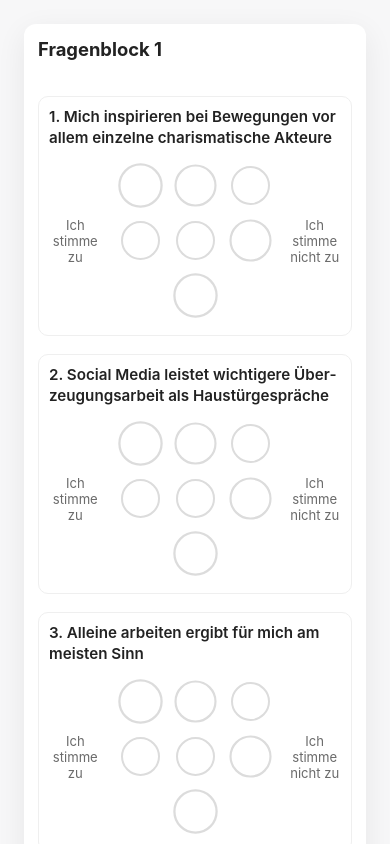
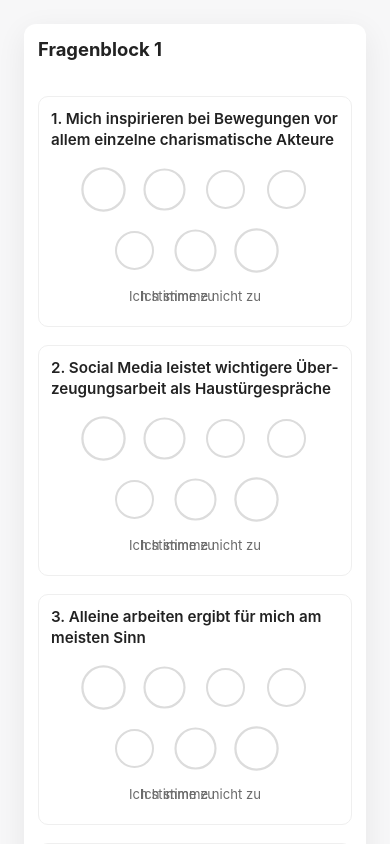
Before and after one commit to thjabs/16PoliticalPersonalities, a plain HTML site: page index.html in a window 390 px wide. Both pictures are taken after a click on the button "Start". Shown: the top 844 px of the page. Drawn offline with Linux system fonts and the light colour scheme.

Commit message:
Update CSS für Mobile

```diff
--- a/style.css
+++ b/style.css
@@ -1,6 +1,6 @@
 /* =========================
-   style.css — komplette Version
-   (Basisstyles + Mobile-Fixes für Fragenblöcke)
+   style.css — komplett (aktualisiert)
+   Enthält: Desktop-Basis + Mobile-Grid-Fix für die Quiz-Fragen
    ========================= */
 
 /* Basis-Layout */
@@ -98,6 +98,7 @@ h2 {
   display: flex;
   flex-direction: column;
   gap: 10px;
+  background: transparent;
 }
 .q-text {
   font-weight: 600;
@@ -112,7 +113,7 @@ h2 {
   padding-bottom: 6px;
 }
 
-/* the option row */
+/* the option row (desktop default: inline flex with left/options/right) */
 .scale-row {
   display: flex;
   align-items: center;
@@ -187,7 +188,7 @@ h2 {
   justify-content: center;
   margin-top: 8px;
 }
-/* responsive image styling (angepasst - du kannst Werte ändern) */
+/* responsive image styling (angepasst) */
 .profile-image img {
   max-width: 360px;
   width: 100%;
@@ -252,26 +253,30 @@ h2 {
 }
 
 /* --------------------------------------------------
-   Responsive-Fixes: nur für die Quiz/Fragen-Bereiche
-   Wir greifen gezielt nur bei Sektionen an, deren id mit "quiz" beginnt.
-   Dadurch bleiben Intro- und Ergebnis-Seite unverändert.
+   Desktop / Tablet: bisherige Regeln bleiben aktiv.
+   Mobile-Fix (weiter unten) überschreibt nur kleine Viewports.
    -------------------------------------------------- */
 
+/* -----------------------------
+   MOBILE: Quiz-Fix mit CSS Grid
+   Ziel:
+   - Frage normal oben
+   - darunter: zentrierte Kreise (alle 7 sichtbar)
+   - darunter: beide Rand-Notizen in einer Zeile (links/rechts)
+   - äußere Kreise nur leicht größer, ohne das Layout zu sprengen
+   ----------------------------- */
+
 @media (max-width: 640px) {
-  /* Reduziere Innenabstand in den Quiz-Karten etwas */
-  section[id^="quiz"] .screen,
+  /* Container & Karten in Quiz-Bereichen kompakter machen */
   section[id^="quiz"] {
-    padding: 16px;
+    padding: 14px;
     box-sizing: border-box;
   }
-
-  /* Fragen kompakter und lesbarer machen */
   section[id^="quiz"] .question {
-    padding: 10px;
+    padding: 12px;
     gap: 8px;
+    overflow: visible;
   }
-
-  /* Frage-Text: kleiner, besser umbrechend */
   section[id^="quiz"] .q-text {
     font-size: 1rem;
     line-height: 1.35;
@@ -280,193 +285,89 @@ h2 {
     hyphens: auto;
   }
 
-  /*
-    Likert-Row: erlaubt Umbruch und zentriert die Elemente.
-    Wichtig: die left/right labels sitzen jetzt neben der Skala und müssen
-    auf kleinen Bildschirmen weniger Platz einnehmen.
+  /* ---- Grid-Aufbau für die Skala ----
+     Desktop: .scale-row war flex (left / options / right)
+     Mobile: wir machen .scale-row zu grid:
+       - erste Row: Optionen (zentrisch)
+       - zweite Row: Beschriftungen (beide Labels in derselben Grid-Area)
+     Dadurch können die beiden Labels nebeneinander unter den Kreisen stehen,
+     ohne das HTML ändern zu müssen.
   */
   section[id^="quiz"] .scale-row {
+    display: grid;
+    grid-template-columns: 1fr; /* eine Spalte (alles gestapelt) */
+    grid-template-rows: auto auto;
+    grid-template-areas:
+      "options"
+      "labels";
+    gap: 8px;
+    align-items: center;
+    justify-items: center;
+  }
+
+  /* Desktop-Left/Right werden für Desktop-View weiterhin unterstützt,
+     damit die gleiche HTML-Struktur auch auf Tablet/Desktop funktioniert.
+     Hier geben wir zunächst die grid-areas (für Desktop, bleiben unbenutzt).
+  */
+  section[id^="quiz"] .scale-left-label {
+    grid-area: left;
+  }
+  section[id^="quiz"] .options {
+    grid-area: options;
+  }
+  section[id^="quiz"] .scale-right-label {
+    grid-area: right;
+  }
+
+  /* Für Mobile setzen wir die beiden Label-Elemente in dieselbe Grid-Area ('labels')
+     so dass ihr Inhalt nebeneinander dargestellt werden kann. */
+  section[id^="quiz"] .scale-left-label,
+  section[id^="quiz"] .scale-right-label {
+    grid-area: labels; /* beide teilen sich die Labels-Zeile */
+    display: inline-block; /* damit sie nebeneinander angezeigt werden können */
+    width: 50%; /* jeweils 50% der Breite */
+    box-sizing: border-box;
+    text-align: left;
+    font-size: 0.9rem;
+    color: var(--muted);
+    vertical-align: middle;
+    padding: 4px 6px;
+    word-break: break-word;
+  }
+  /* Rechts-Label rechtsbündig */
+  section[id^="quiz"] .scale-right-label {
+    text-align: right;
+  }
+
+  /* Options: zentriert, erlaubt Umbruch (falls nötig) */
+  section[id^="quiz"] .options {
     display: flex;
-    align-items: center;
     justify-content: center;
     gap: 10px;
-    flex-wrap: wrap; /* Erlaubt Umbruch der Optionen auf mehrere Zeilen */
-  }
-
-  /* Labels links/rechts: kleiner, mehrbreitiger, umbrechbar */
-  section[id^="quiz"] .scale-left-label,
-  section[id^="quiz"] .scale-right-label {
-    width: auto; /* flexibel */
-    max-width: 36%;
-    text-align: center;
-    font-size: 0.88rem;
-    color: var(--muted);
-    white-space: normal;
-    word-break: break-word;
-  }
-
-  /* Optionscontainer: erlaubt Umbruch */
-  section[id^="quiz"] .options {
-    justify-content: center;
-    gap: 8px;
-    flex-wrap: wrap;
+    flex-wrap: wrap; /* falls nicht genug Platz in einer Reihe */
+    align-items: center;
     max-width: 100%;
   }
 
-  /* Kreise: Wir begrenzen die max-width / max-height, damit Inline-Styles
-     vom JS nicht zu groß wirken auf kleinen Displays.
-     max-width / max-height beeinflussen sogar Inline width/height durch CSS constraints. */
+  /* Feste, responsive Größe der Kreise (überschreibt inline styles vom JS)
+     clamp(min, preferred, max) sorgt für sauberes Skalieren */
   section[id^="quiz"] .option {
-    /* Verbessert Touch-Bedienbarkeit durch Mindestgröße, aber verhindert zu große Kreise */
+    box-sizing: border-box;
+    flex: 0 0 auto;
     min-width: 28px;
     min-height: 28px;
-    max-width: 48px; /* Kappe die Breite */
-    max-height: 48px; /* Kappe die Höhe */
-    width: auto !important; /* erlaubt max-width Anwendung */
-    height: auto !important;
-    margin: 4px;
+    width: clamp(30px, 8.2vw, 46px) !important;
+    height: clamp(30px, 8.2vw, 46px) !important;
+    max-width: 46px !important;
+    max-height: 46px !important;
+    margin: 6px;
     border-width: 2px;
   }
 
-  /* Falls du die Radius-Stufen mit transform verwendest, reduzieren wir die Extreme */
+  /* Äußere Kreise leicht größer als mittlere, aber moderat */
   section[id^="quiz"] .option:first-child,
   section[id^="quiz"] .option:last-child {
-    transform: scale(1.35);
-  }
-  section[id^="quiz"] .option:nth-child(2),
-  section[id^="quiz"] .option:nth-last-child(2) {
-    transform: scale(1.15);
-  }
-  section[id^="quiz"] .option:nth-child(3),
-  section[id^="quiz"] .option:nth-last-child(3) {
-    transform: scale(1.05);
-  }
-
-  /* Labels unterhalb der Skala (link/rechts) - falls zusätzlich benötigt */
-  section[id^="quiz"] .scale-labels-question {
-    display: none; /* wir nutzen nur die neben der Skala stehenden Labels */
-  }
-
-  /* Aktionen/Buttons: Platzsparender, nebeneinander aber responsiv */
-  section[id^="quiz"] .actions {
-    justify-content: center;
-    gap: 10px;
-    flex-wrap: wrap;
-  }
-  section[id^="quiz"] .actions .btn {
-    min-width: 100px;
-    padding: 10px 12px;
-  }
-}
-
-/* Extra small screens: nochmals feinjustieren */
-@media (max-width: 400px) {
-  section[id^="quiz"] .q-text {
-    font-size: 0.95rem;
-  }
-  section[id^="quiz"] .scale-left-label,
-  section[id^="quiz"] .scale-right-label {
-    font-size: 0.82rem;
-    max-width: 44%;
-  }
-  section[id^="quiz"] .option {
-    max-width: 42px;
-    max-height: 42px;
-    min-width: 26px;
-    min-height: 26px;
-  }
-}
-
-/* Optional: größere Displays — leicht größere Kreise erlauben */
-@media (min-width: 1200px) {
-  .profile-image img {
-    max-width: 480px;
-  }
-  .option {
-    /* Desktop: Inline Styles from JS bestimmen Größe — hier nur ein maximalwert */
-    max-width: 80px;
-    max-height: 80px;
-  }
-}
-
-/* Ende der Datei */
-/* ---------------------------
-   Mobile-fix (ersetzt/ergänzt)
-   GILT NUR für Quiz-Sektionen
-   --------------------------- */
-@media (max-width: 640px) {
-  /* kompaktere Karten */
-  section[id^="quiz"] {
-    padding: 14px;
-    box-sizing: border-box;
-  }
-  section[id^="quiz"] .question {
-    padding: 10px;
-    gap: 8px;
-    overflow: visible; /* wir kontrollieren Größen, clipping vermeiden */
-  }
-
-  /* Frage-Text: sicher umbrechen */
-  section[id^="quiz"] .q-text {
-    font-size: 1rem;
-    line-height: 1.35;
-    word-break: break-word;
-    overflow-wrap: anywhere;
-    hyphens: auto;
-  }
-
-  /* Skalareihe: drei Spalten (links / mitte / rechts) in Prozent aufteilen */
-  section[id^="quiz"] .scale-row {
-    display: flex;
-    align-items: center;
-    justify-content: space-between; /* Platzverteilung sauber */
-    gap: 8px;
-    flex-wrap: nowrap;
-  }
-
-  /* Labels links/rechts: feste Basis, umbrechbar */
-  section[id^="quiz"] .scale-left-label,
-  section[id^="quiz"] .scale-right-label {
-    flex: 0 0 18%; /* jeweils 18% der Breite */
-    max-width: 18%;
-    text-align: center;
-    font-size: 0.86rem;
-    color: var(--muted);
-    white-space: normal;
-    word-break: break-word;
-  }
-
-  /* Options: darf den verbleibenden Platz einnehmen, aber nicht mehr */
-  section[id^="quiz"] .options {
-    flex: 1 1 64%; /* nimmt ca. 64% der Zeile ein */
-    display: flex;
-    justify-content: center;
-    gap: 8px;
-    flex-wrap: wrap;
-    align-items: center;
-    max-width: 64%;
-  }
-
-  /* KLARE KAPPUNG der Option-Größen (überschreibt inline width/height) */
-  /* Wir setzen eine responsive feste Größe via clamp() + !important, damit JS-Styles nicht ausreißen */
-  section[id^="quiz"] .option {
-    box-sizing: border-box;
-    flex: 0 0 auto;
-    min-width: 26px;
-    min-height: 26px;
-    /* clamp(min, preferred, max) sorgt für saubere Skalierung auf verschiedenen Geräten */
-    width: clamp(30px, 8vw, 44px) !important;
-    height: clamp(30px, 8vw, 44px) !important;
-    max-width: 44px !important;
-    max-height: 44px !important;
-    margin: 4px;
-    border-width: 2px;
-  }
-
-  /* Reduziere die zusätzlichen Skalen-Vergrößerungen am Rand, damit nichts übersteht */
-  section[id^="quiz"] .option:first-child,
-  section[id^="quiz"] .option:last-child {
-    transform: scale(1.18); /* moderat größer */
+    transform: scale(1.18);
     transform-origin: center;
   }
   section[id^="quiz"] .option:nth-child(2),
@@ -480,12 +381,13 @@ h2 {
     transform-origin: center;
   }
 
-  /* Falls du zusätzlich das untere Label-Element hattest: verstecken wir es (Dubletten) */
+  /* Falls eine zusätzliche, untere Label-Box existiert, verbergen wir sie
+     (du nutzt jetzt die seitlichen Labels, die wir weiter unten unter die Skala gesetzt haben) */
   section[id^="quiz"] .scale-labels-question {
     display: none;
   }
 
-  /* Buttons responsive */
+  /* Buttons */
   section[id^="quiz"] .actions {
     justify-content: center;
     gap: 10px;
@@ -505,16 +407,29 @@ h2 {
   section[id^="quiz"] .scale-left-label,
   section[id^="quiz"] .scale-right-label {
     font-size: 0.82rem;
-    max-width: 42%;
   }
   section[id^="quiz"] .option {
-    width: clamp(28px, 10vw, 40px) !important;
-    height: clamp(28px, 10vw, 40px) !important;
-    max-width: 40px !important;
-    max-height: 40px !important;
+    width: clamp(28px, 10vw, 42px) !important;
+    height: clamp(28px, 10vw, 42px) !important;
+    max-width: 42px !important;
+    max-height: 42px !important;
   }
   section[id^="quiz"] .option:first-child,
   section[id^="quiz"] .option:last-child {
     transform: scale(1.14);
   }
 }
+
+/* Optional: größere Displays — falls du die Peripherie-Kreisbdeckung erweitern willst */
+@media (min-width: 1200px) {
+  .profile-image img {
+    max-width: 480px;
+  }
+  .option {
+    /* Desktop: Inline styles from JS bestimmen Größe; dies ist nur ein Safeguard */
+    max-width: 80px;
+    max-height: 80px;
+  }
+}
+
+/* Ende der Datei */
```
